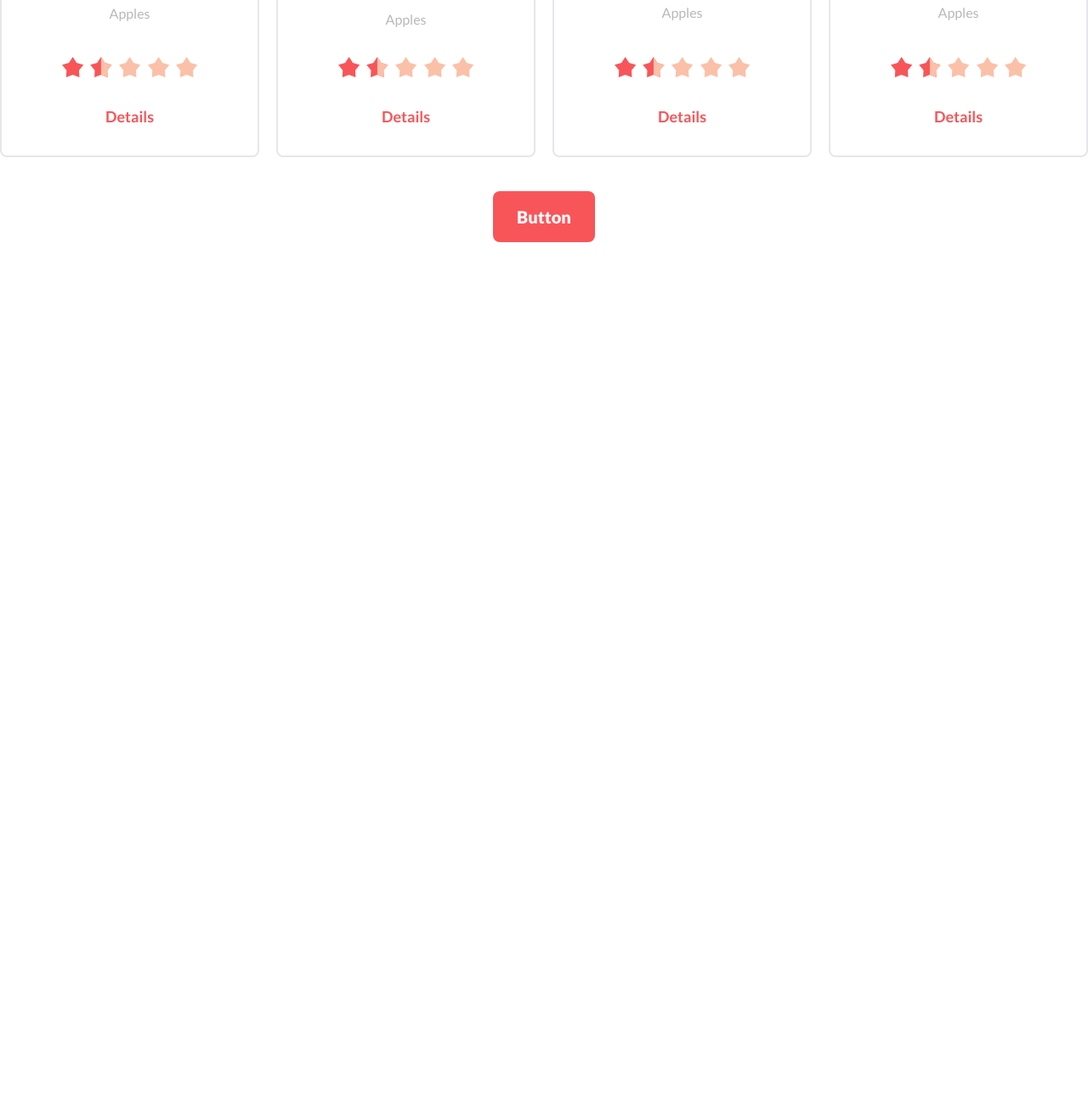
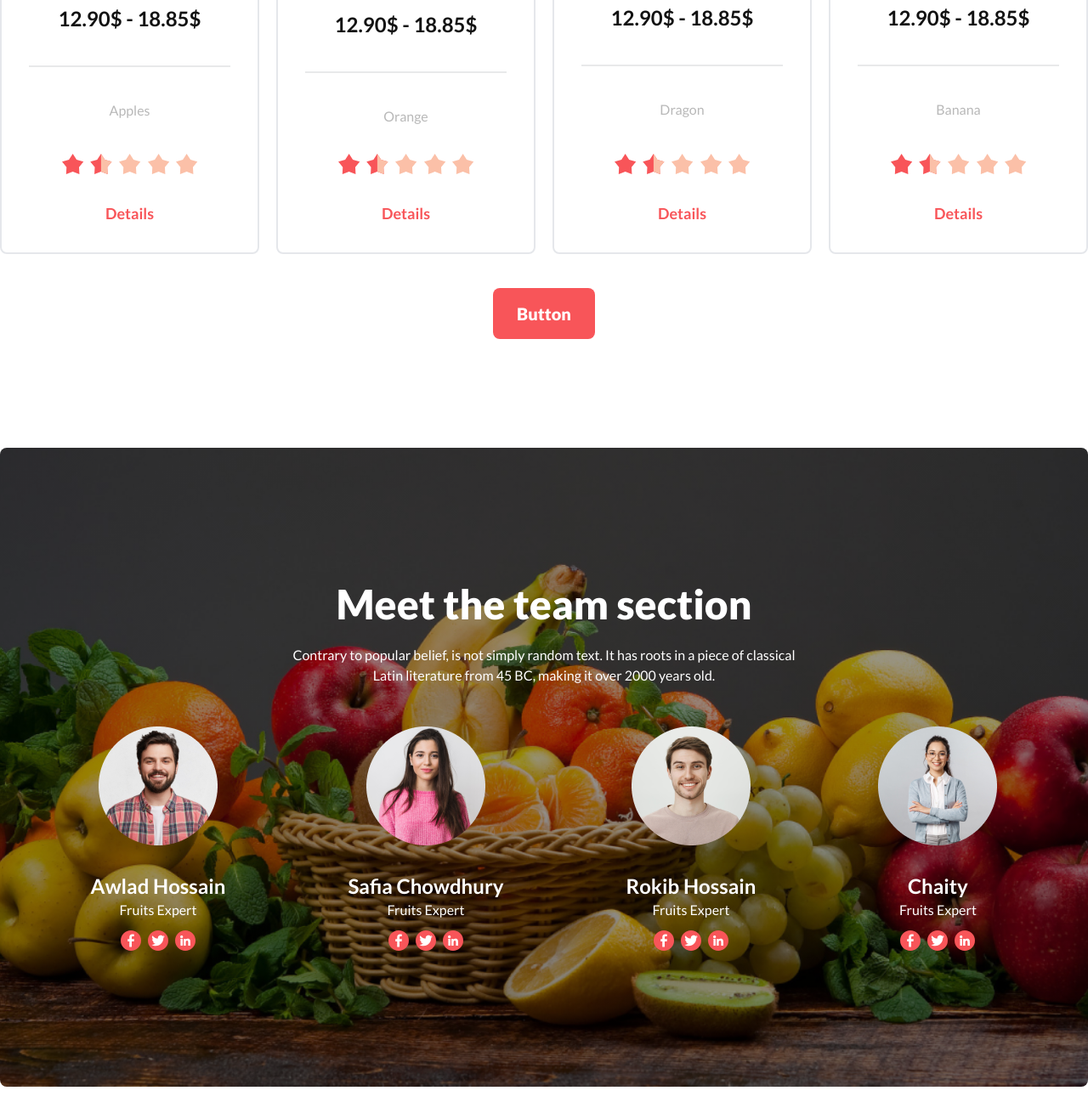
Before and after one commit to Tofazzal26/fruit-burst, a plain HTML site: page index.html in a window 1280 px wide. Shown: the part 1341-2658 px from the top of the page at 85% size. Before the commit the page ends 1674 px from the top, so only its background shows below. Drawn offline with nearby package versions, Linux system fonts and the light colour scheme.

Commit message:
meet style finish hree

```diff
--- a/index.html
+++ b/index.html
@@ -31,9 +31,7 @@
           <div class="navbar bg-[#F85559]  rounded-full mt-8">
             <div class="navbar-start">
               <div class="dropdown">
-                <div tabindex="0" role="button" class="btn btn-ghost lg:hidden">
-                  <svg xmlns="http://www.w3.org/2000/svg" class="h-5 w-5" fill="none" viewBox="0 0 24 24" stroke="currentColor"><path stroke-linecap="round" stroke-linejoin="round" stroke-width="2" d="M4 6h16M4 12h8m-8 6h16" /></svg>
-                </div>
+
                 <ul tabindex="0" class="menu menu-sm dropdown-content mt-3 z-[1] p-2 shadow bg-base-100 rounded-box w-52">
                   <li class="text-lg font-medium cursor-pointer"><a>Home</a></li>
                   <li class="text-lg font-medium cursor-pointer"><a>About us</a></li>
@@ -54,8 +52,13 @@
                       <img class="h-10 lg:h-12" src="images/logo.png" alt="">
                       <h1 class="text-white font-bold text-xl lg:text-3xl cursor-pointer">Fruit Burst</h1>
                   </div>
+                  <div tabindex="0" role="button" class="btn btn-ghost lg:hidden">
+                    <svg xmlns="http://www.w3.org/2000/svg" class="h-5 w-5" fill="none" viewBox="0 0 24 24" stroke="currentColor"><path stroke-linecap="round" stroke-linejoin="round" stroke-width="2" d="M4 6h16M4 12h8m-8 6h16" /></svg>
+                  </div>
+
               </ul>
             </div>
+
             <div class="hidden lg:flex navbar-end pr-6">
                 <div class="flex bg-white px-6 py-2 rounded-full">
                     <input class="text-base text-[#a0a0a0] outline-none" type="text" placeholder="Search here">
@@ -78,10 +81,10 @@
 
               <div class="hidden lg:flex absolute right-[20px] rounded-lg cursor-pointer top-[20px] text-white py-2 px-4 bg-[#f85559]">
                 <h2 class="text-lg">Hot Deal</h2>
-            </div>
+             </div>
 
-              <div class="w-full rounded-lg lg:h-[70vh] h-[200px]" style="background-position: center; object-fit: contain; background-size: cover; background-image: linear-gradient(rgba(0,0,0,0.4),rgba(0,0,0,0.4)), url('images/banner1.png');">
-                  <div class="flex flex-col justify-center items-center text-center *:text-[#FFF] space-y-2 lg:space-y-6 translate-y-8 lg:translate-y-20">
+              <div class="w-full rounded-lg py-16 lg:py-48" style="background-position: center; background-size: cover; background-image: linear-gradient(rgba(0,0,0,0.4),rgba(0,0,0,0.4)), url('images/banner1.png');">
+                  <div class="flex flex-col justify-center items-center text-center *:text-[#FFF] space-y-2 translate-y-8 lg:translate-y-20">
                       <h1 class="text-xl lg:text-7xl font-extrabold">Exotic tastes at your <br> doorstep</h1>
                       <p class="text-sm lg:text-xl">We supply highly quality organic products</p>
                       <button class=" py-3 px-5 lg:py-4 lg:px-7 rounded-lg font-extrabold text-base lg:text-xl bg-[#F85559]">Shop Now</button>
@@ -101,8 +104,8 @@
 
             <div id="slide2" class="carousel-item relative w-full rounded-lg">
 
-              <div class="w-full rounded-lg h-[200px] lg:h-[70vh]" style="background-position: center; object-fit: contain; background-size: cover; background-image: linear-gradient(rgba(0,0,0,0.4), rgba(0,0,0,0.4)), url('images/banner2.png');">
-                <div class="flex flex-col justify-center items-center text-center *:text-[#FFF] space-y-2 lg:space-y-6 translate-y-8 lg:translate-y-20">
+              <div class="w-full rounded-lg py-16 lg:py-48" style="background-position: center; background-size: cover; background-image: linear-gradient(rgba(0,0,0,0.4),rgba(0,0,0,0.4)), url('images/banner2.png');">
+                <div class="flex flex-col justify-center items-center text-center *:text-[#FFF] space-y-2 translate-y-8 lg:translate-y-20">
                     <h1 class="text-xl lg:text-7xl font-extrabold">Exotic tastes at your <br> doorstep</h1>
                     <p class="text-sm lg:text-xl">We supply highly quality organic products</p>
                     <button class=" py-3 px-5 lg:py-4 lg:px-7 rounded-lg font-extrabold text-base lg:text-xl bg-[#F85559]">Shop Now</button>
@@ -121,8 +124,8 @@
 
             <div id="slide3" class="carousel-item relative w-full rounded-lg">
 
-              <div class="w-full rounded-lg lg:h-[70vh] h-[200px]" style="background-position: center; object-fit: contain; background-size: cover; background-image: linear-gradient(rgba(0,0,0,0.4), rgba(0,0,0,0.4)), url('images/banner3.png');">
-                <div class="flex flex-col justify-center items-center text-center *:text-[#FFF] space-y-2 lg:space-y-6 translate-y-8 lg:translate-y-20">
+              <div class="w-full rounded-lg py-16 lg:py-48" style="background-position: center; background-size: cover; background-image: linear-gradient(rgba(0,0,0,0.4),rgba(0,0,0,0.4)), url('images/banner3.png');">
+                <div class="flex flex-col justify-center items-center text-center *:text-[#FFF] space-y-2 translate-y-8 lg:translate-y-20">
                     <h1 class="text-xl lg:text-7xl font-extrabold">Exotic tastes at your <br> doorstep</h1>
                     <p class="text-sm lg:text-xl">We supply highly quality organic products</p>
                     <button class=" py-3 px-5 lg:py-4 lg:px-7 rounded-lg font-extrabold text-base lg:text-xl bg-[#F85559]">Shop Now</button>
@@ -141,8 +144,8 @@
 
             <div id="slide4" class="carousel-item relative w-full rounded-lg">
 
-              <div class="w-full rounded-lg lg:h-[70vh] h-[200px]" style="background-position: center; object-fit: contain; background-size: cover; background-image: linear-gradient(rgba(0,0,0,0.4), rgba(0,0,0,0.4)), url('images/banner4.png');">
-                <div class="flex flex-col justify-center items-center text-center *:text-[#FFF] space-y-2 lg:space-y-6 translate-y-8 lg:translate-y-20">
+              <div class="w-full rounded-lg py-16 lg:py-48" style="background-position: center; background-size: cover; background-image: linear-gradient(rgba(0,0,0,0.4),rgba(0,0,0,0.4)), url('images/banner4.png');">
+                <div class="flex flex-col justify-center items-center text-center *:text-[#FFF] space-y-2 translate-y-8 lg:translate-y-20">
                     <h1 class="text-xl lg:text-7xl font-extrabold">Exotic tastes at your <br> doorstep</h1>
                     <p class="text-sm lg:text-xl">We supply highly quality organic products</p>
                     <button class=" py-3 px-5 lg:py-4 lg:px-7 rounded-lg font-extrabold text-base lg:text-xl bg-[#F85559]">Shop Now</button>
@@ -157,7 +160,7 @@
               </div>
             </div>
           </div>
-            <div class="hidden lg:flex justify-center items-center gap-12 *:text-xl *:font-medium *:text-[#414141] h-[20vh] w-2/3 mx-auto bg-white shadow-lg rounded-lg -translate-y-20">
+            <div class="hidden lg:flex justify-center items-center gap-12 *:text-xl *:font-medium *:text-[#414141] p-10 w-2/3 mx-auto bg-white shadow-lg rounded-lg -translate-y-20">
                 <div class="flex flex-col justify-center items-center">
                   <img src="images/fruit1.png" alt="">
                   <h2>Grapes</h2>
@@ -251,7 +254,7 @@
                   <div class="card-body items-center text-center space-y-6">
                     <h2 class="card-title text-2xl font-bold text-[#121212]">12.90$ - 18.85$</h2>
                     <span class="divider"></span>
-                    <p class="text-[#b8b8b8] text-base font-medium">Apples</p>
+                    <p class="text-[#b8b8b8] text-base font-medium">Orange</p>
                     <img src="images/Group 24.svg" alt="">
                     <button class="font-bold text-lg text-[#F85559]">Details </button>
                   </div>
@@ -263,7 +266,7 @@
                   <div class="card-body items-center text-center space-y-6">
                     <h2 class="card-title text-2xl font-bold text-[#121212]">12.90$ - 18.85$</h2>
                     <span class="divider"></span>
-                    <p class="text-[#b8b8b8] text-base font-medium">Apples</p>
+                    <p class="text-[#b8b8b8] text-base font-medium">Dragon</p>
                     <img src="images/Group 24.svg" alt="">
                     <button class="font-bold text-lg text-[#F85559]">Details </button>
                   </div>
@@ -275,7 +278,7 @@
                   <div class="card-body items-center text-center space-y-6">
                     <h2 class="card-title text-2xl font-bold text-[#121212]">12.90$ - 18.85$</h2>
                     <span class="divider"></span>
-                    <p class="text-[#b8b8b8] text-base font-medium">Apples</p>
+                    <p class="text-[#b8b8b8] text-base font-medium">Banana</p>
                     <img src="images/Group 24.svg" alt="">
                     <button class="font-bold text-lg text-[#F85559]">Details </button>
                   </div>
@@ -298,7 +301,69 @@
     <!-- Meet the team section style here -->
 
 
+    <section class="container mx-auto">
+       <div class="my-32 px-4 lg:px-0">
+        <div class="w-full rounded-lg py-40" style="background-position: center; background-size: cover; background-image: linear-gradient(rgba(0,0,0,0.4),rgba(0,0,0,0.4)), url('images/banner1.png');">
 
+          <div class="flex flex-col justify-start items-center mx-auto text-center">
+              <div class="text-white ">
+                <div>
+                  <h1 class="text-xl lg:text-5xl font-extrabold mb-2 lg:mb-6">Meet the team section</h1>
+                  <p class="text-xs lg:text-base font-medium lg:w-[600px] mx-auto">Contrary to popular belief, is not simply random text. It has roots in a piece of classical Latin literature from 45 BC, making it over 2000 years old.</p>
+              </div>
+              <div class="flex flex-col lg:flex-row items-center gap-2 lg:gap-36">
+                  <div class="flex flex-col justify-center items-center">
+                      <img class="mb-8 mt-6 lg:mt-12" src="images/member1.png" alt="">
+                      <h2 class="text-xl lg:text-2xl font-bold">Awlad Hossain</h2>
+                      <p class="text-sm lg:text-base font-medium mb-3">Fruits Expert</p>
+                      <div class="flex items-center gap-2">
+                        <img src="images/facebook.svg" alt="">
+                        <img src="images/twitter.svg" alt="">
+                        <img src="images/linkedin.svg" alt="">
+                      </div>
+                  </div>
+
+                  <div class="flex flex-col justify-center items-center">
+                    <img class="mb-8 mt-6 lg:mt-12" src="images/member2.png" alt="">
+                    <h2 class="text-xl lg:text-2xl font-bold">Safia Chowdhury</h2>
+                    <p class="text-sm lg:text-base font-medium mb-3">Fruits Expert</p>
+                    <div class="flex items-center gap-2">
+                      <img src="images/facebook.svg" alt="">
+                      <img src="images/twitter.svg" alt="">
+                      <img src="images/linkedin.svg" alt="">
+                    </div>
+                </div>
+
+                <div class="flex flex-col justify-center items-center">
+                  <img class="mb-8 mt-6 lg:mt-12" src="images/member3.png" alt="">
+                  <h2 class="text-xl lg:text-2xl font-bold">Rokib Hossain</h2>
+                  <p class="text-sm lg:text-base font-medium mb-3">Fruits Expert</p>
+                  <div class="flex items-center gap-2">
+                    <img src="images/facebook.svg" alt="">
+                    <img src="images/twitter.svg" alt="">
+                    <img src="images/linkedin.svg" alt="">
+                  </div>
+              </div>
+
+              <div class="flex flex-col justify-center items-center">
+                <img class="mb-8 mt-6 lg:mt-12" src="images/member4.png" alt="">
+                <h2 class="text-xl lg:text-2xl font-bold">Chaity</h2>
+                <p class="text-sm lg:text-base font-medium mb-3">Fruits Expert</p>
+                <div class="flex items-center gap-2">
+                  <img src="images/facebook.svg" alt="">
+                  <img src="images/twitter.svg" alt="">
+                  <img src="images/linkedin.svg" alt="">
+                </div>
+            </div>
+
+
+              </div>
+              </div>
+          </div>
+
+        </div>
+       </div>
+    </section>
 
 
 
```
Also changed, not shown: images/facebook.svg (added), images/linkedin.svg (added), images/twitter.svg (added).
